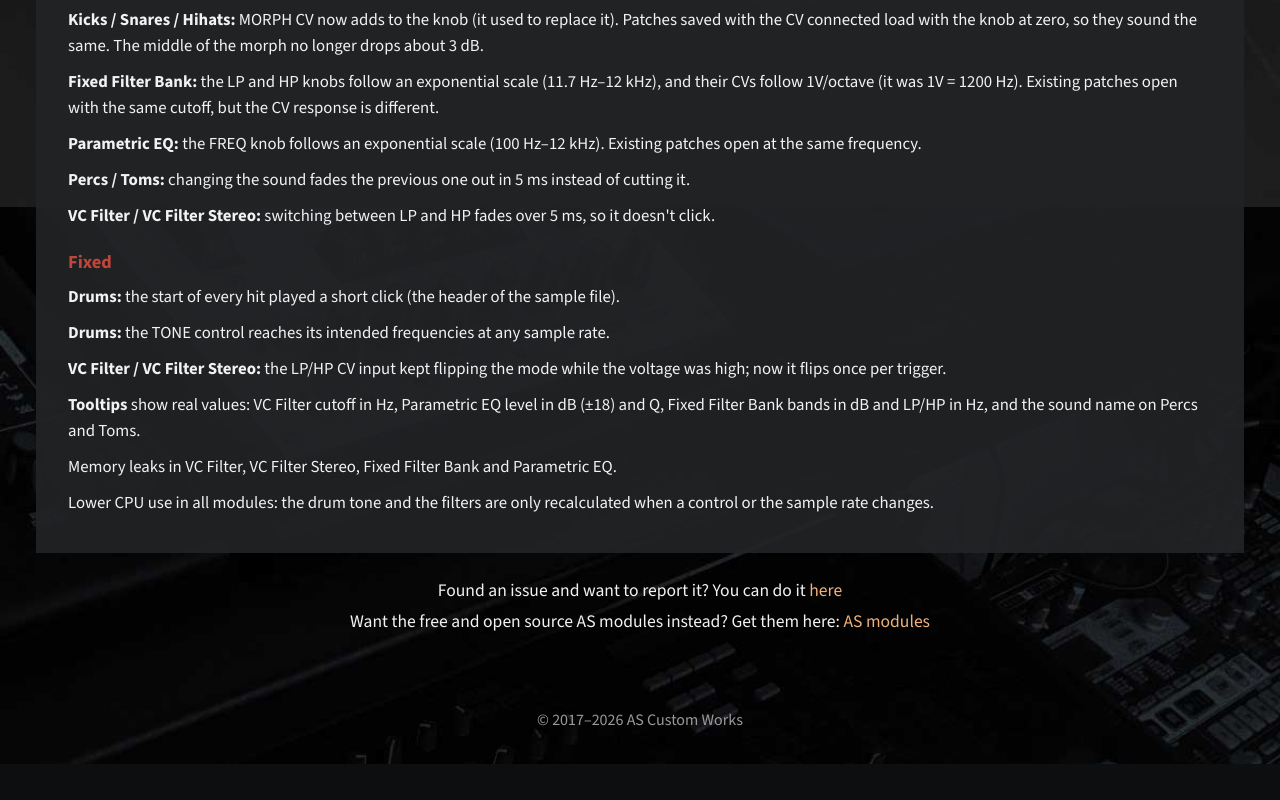
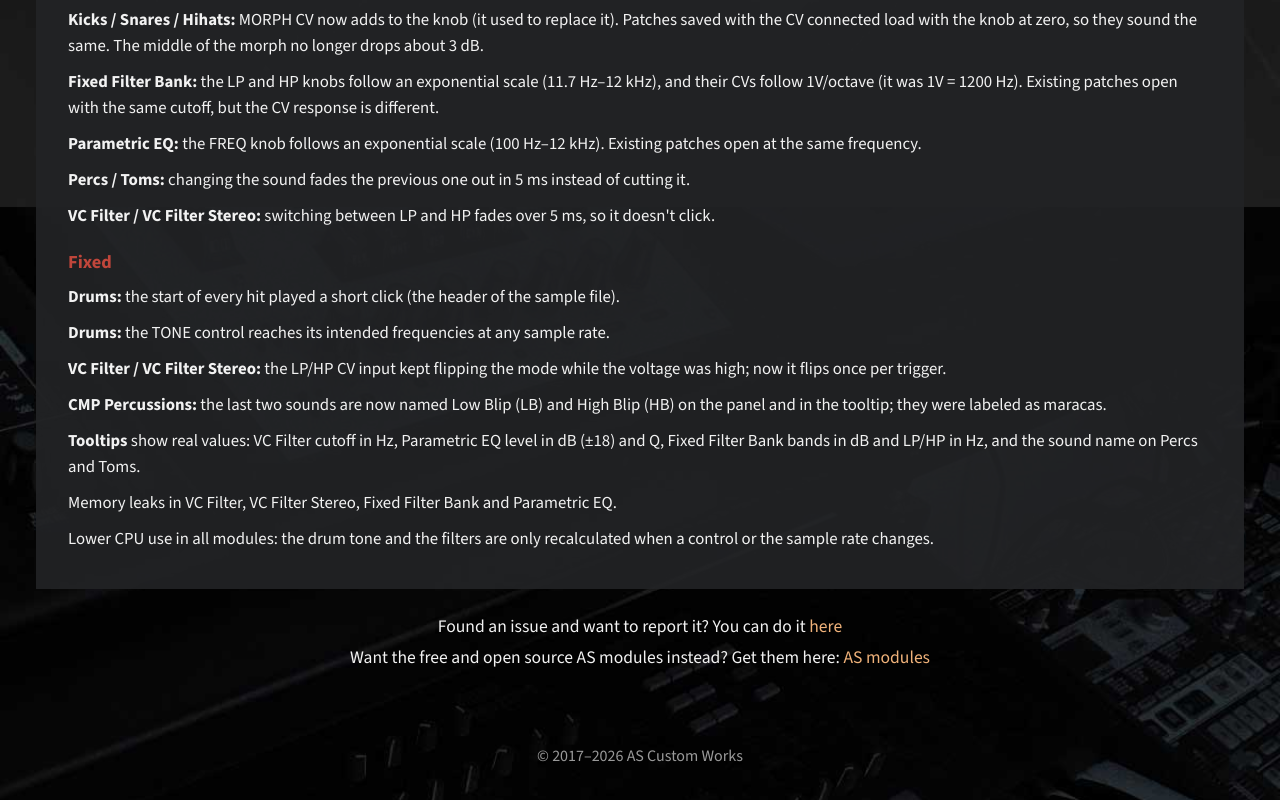
Before and after one commit to AScustomWorks/ascustomworks.github.io, a plain HTML site: page drums-n-filters/index.html in a window 1280 px wide. Shown: the part 1713-2513 px from the top of the page. Before the commit the page ends 2477 px from the top, so only its background shows below. Drawn offline with nearby package versions, Linux system fonts and the light colour scheme.

Commit message:
drums-n-filters: CMP Percussions LB/HB en changelog y manual

```diff
--- a/drums-n-filters/index.html
+++ b/drums-n-filters/index.html
@@ -145,6 +145,7 @@
         <li><strong>Drums:</strong> the start of every hit played a short click (the header of the sample file).</li>
         <li><strong>Drums:</strong> the TONE control reaches its intended frequencies at any sample rate.</li>
         <li><strong>VC Filter / VC Filter Stereo:</strong> the LP/HP CV input kept flipping the mode while the voltage was high; now it flips once per trigger.</li>
+        <li><strong>CMP Percussions:</strong> the last two sounds are now named Low Blip (LB) and High Blip (HB) on the panel and in the tooltip; they were labeled as maracas.</li>
         <li><strong>Tooltips</strong> show real values: VC Filter cutoff in Hz, Parametric EQ level in dB (±18) and Q, Fixed Filter Bank bands in dB and LP/HP in Hz, and the sound name on Percs and Toms.</li>
         <li>Memory leaks in VC Filter, VC Filter Stereo, Fixed Filter Bank and Parametric EQ.</li>
         <li>Lower CPU use in all modules: the drum tone and the filters are only recalculated when a control or the sample rate changes.</li>
```
Also changed, not shown: 1 other file.
